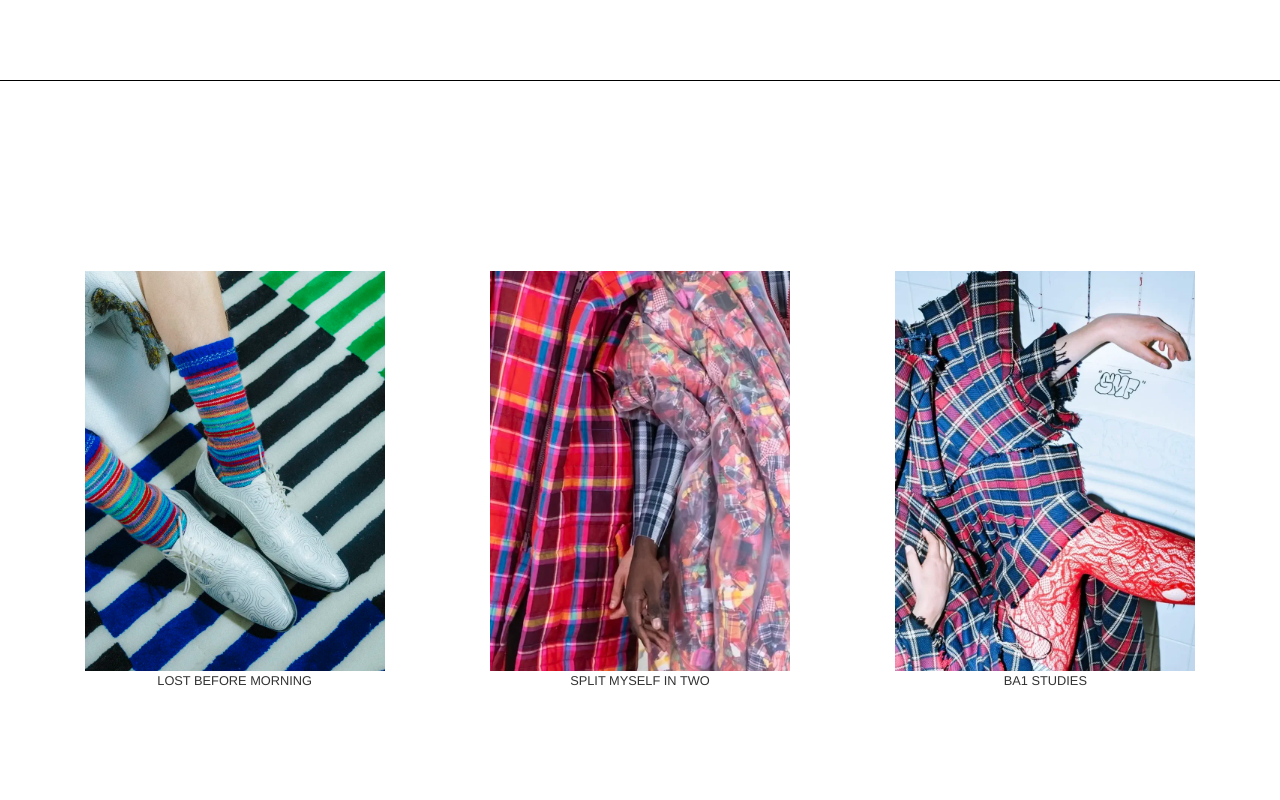
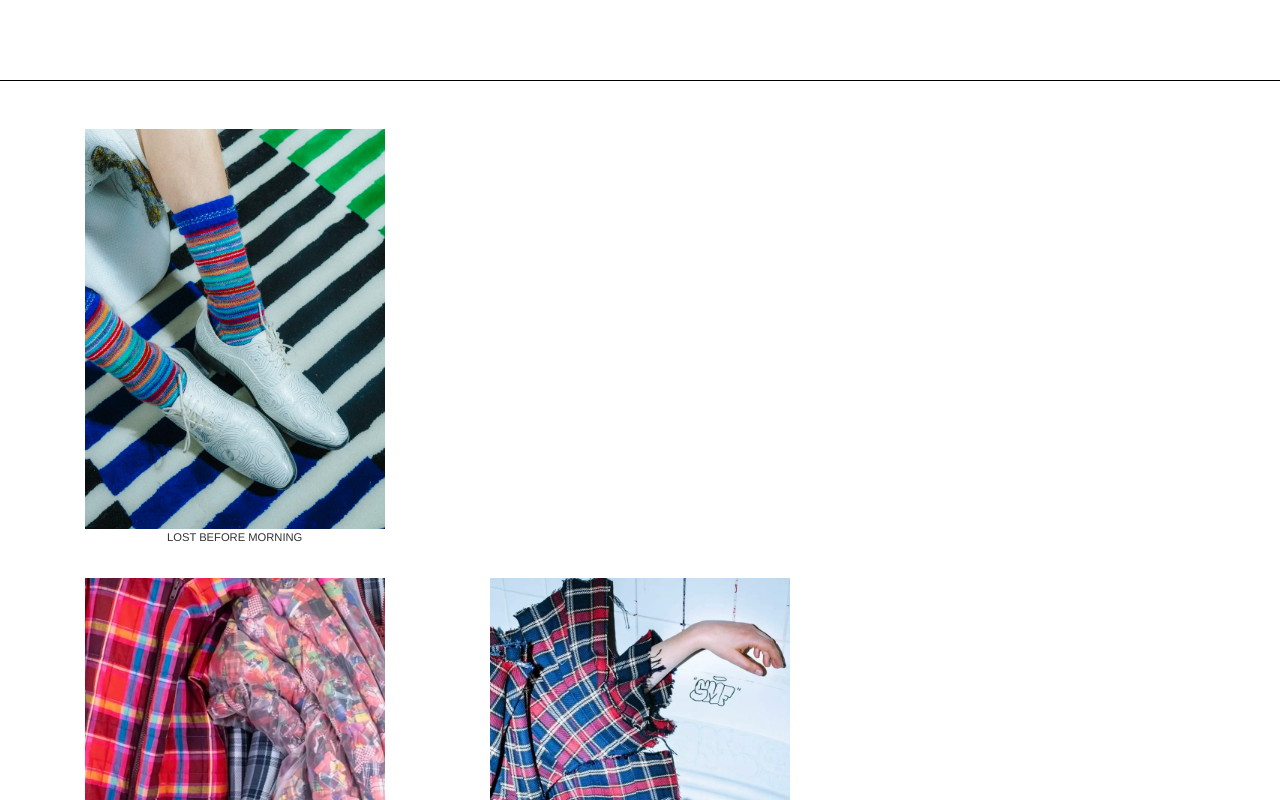
Before and after one commit to brentvervaet/anneliesannys-portfolio, a Vue app: page / in a window 1280 px wide. Shown: the part 880-1680 px from the top of the page. Built offline with nearby package versions, Linux system fonts and the light colour scheme.

Commit message:
refactor: enhance portfolio section layout with zigzag pattern and style adjustments

```diff
--- a/src/views/HomeView.vue
+++ b/src/views/HomeView.vue
@@ -56,12 +56,11 @@
     <section id="portfolio" ref="portfolioSection" class="portfolio-section">
       <!-- <div class="portfolio-container"> -->
       <div class="portfolio-grid">
-        <div
-          v-for="(project, index) in projects"
-          :key="project.id"
-          class="project-card"
-          :style="{ animationDelay: `${index * 150}ms` }"
-        >
+        <template v-for="(project, index) in projects" :key="project.id">
+          <!-- Empty cell for zigzag pattern (even rows in 2-column layout) -->
+          <div v-if="index % 2 === 1" class="project-spacer"></div>
+
+          <div class="project-card" :style="{ animationDelay: `${index * 150}ms` }">
             <RouterLink :to="project.route" class="project-link">
               <div class="project-image-wrapper">
                 <img :src="project.image" :alt="project.title" class="project-image" />
@@ -72,6 +71,10 @@
               <p class="project-title">{{ project.title }}</p>
             </RouterLink>
           </div>
+
+          <!-- Empty cell for zigzag pattern (odd rows in 2-column layout) -->
+          <div v-if="index % 2 === 0" class="project-spacer"></div>
+        </template>
       </div>
       <!-- </div> -->
     </section>
@@ -238,7 +241,6 @@ onUnmounted(() => {
   display: grid;
   grid-template-columns: repeat(2, 1fr);
   gap: 2rem;
-  justify-items: center;
 }
 
 /* ===== PROJECT CARD STYLES ===== */
@@ -246,12 +248,6 @@ onUnmounted(() => {
   opacity: 0;
   animation: fadeIn 0.8s ease-out forwards;
   transition: transform 0.4s ease;
-}
-
-.project-link {
-  display: block;
-  text-decoration: none;
-  color: inherit;
 }
 
 .project-image-wrapper {
@@ -269,6 +265,18 @@ onUnmounted(() => {
   transition:
     transform 0.6s ease,
     filter 0.3s ease;
+}
+
+.project-title {
+  font-size: 0.7rem;
+  font-weight: 300;
+  text-align: center;
+}
+
+.project-link {
+  display: block;
+  text-decoration: none;
+  color: inherit;
 }
 
 .project-overlay {
@@ -294,12 +302,6 @@ onUnmounted(() => {
   font-family: 'Helvetica Neue', sans-serif;
 }
 
-.project-title {
-  font-size: 0.8rem;
-  font-weight: 200;
-  text-align: center;
-}
-
 /* ===== MEDIA QUERIES ===== */
 @media (min-width: 480px) {
   /* small phones */
@@ -307,23 +309,11 @@ onUnmounted(() => {
 
 /* TODO: Creative scattered positioning */
 @media (min-width: 768px) {
-  .portfolio-grid {
-    grid-template-columns: repeat(2, 1fr);
-  }
-
-  /* .project-card:nth-child(1) {
-    transform: translateX(-0.5rem) translateY(0.5rem);
-  }
-  .project-card:nth-child(2) {
-    transform: translateX(0.5rem) translateY(-1rem);
-  }
-  .project-card:nth-child(3) {
-    transform: translateX(-1rem) translateY(0.75rem);
-  } */
 }
 
 /* desktop and up: more expressive stagger */
 @media (min-width: 1024px) {
+  /* only hover effect on desktop */
   .project-card:hover .project-image {
     transform: scale(1.05);
   }
@@ -334,19 +324,6 @@ onUnmounted(() => {
   .portfolio-grid {
     grid-template-columns: repeat(3, 1fr);
   }
-  /*
-  .project-card:nth-child(1) {
-    transform: translateX(-1rem) translateY(1rem);
-  }
-  .project-card:nth-child(2) {
-    transform: translateX(1rem) translateY(-1rem);
-  }
-  .project-card:nth-child(3) {
-    transform: translateX(-1.5rem) translateY(1.25rem);
-  }
-  .project-card:nth-child(4) {
-    transform: translateX(1.25rem) translateY(-0.75rem);
-  } */
 }
 
 @media (min-width: 1440px) {
```
Lines whose indentation alone changed are shown as unchanged.
